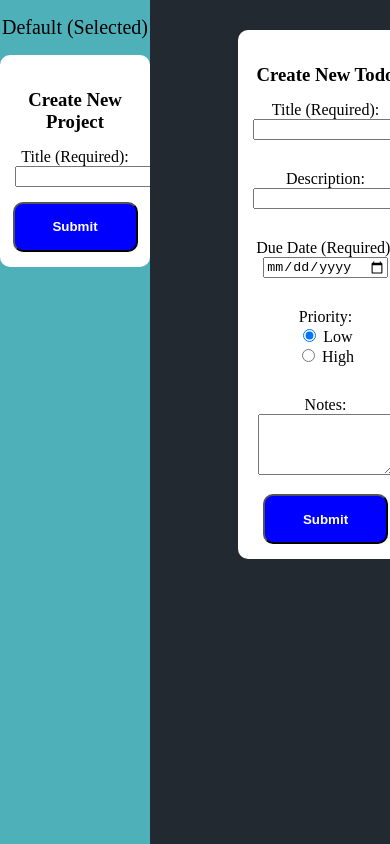
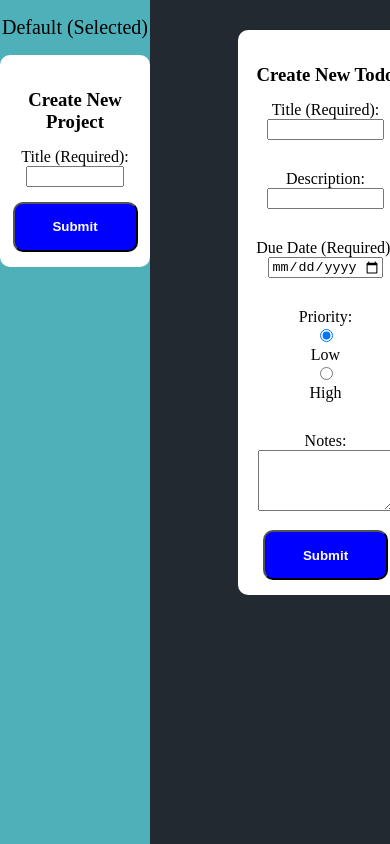
Before and after one commit to tgoandrex/javascript-todo-app, a website built with webpack: page src/template.html in a window 390 px wide. Shown: the top 844 px of the page. Built offline with nearby package versions, Linux system fonts and the light colour scheme.

Commit message:
Change main.css

```diff
--- a/src/main.css
+++ b/src/main.css
@@ -132,7 +132,7 @@ button {
 }
 
 @media only screen and (max-width: 800px) {
-    #form {
+    #form, input {
         width: 75%;
     }
 
```
